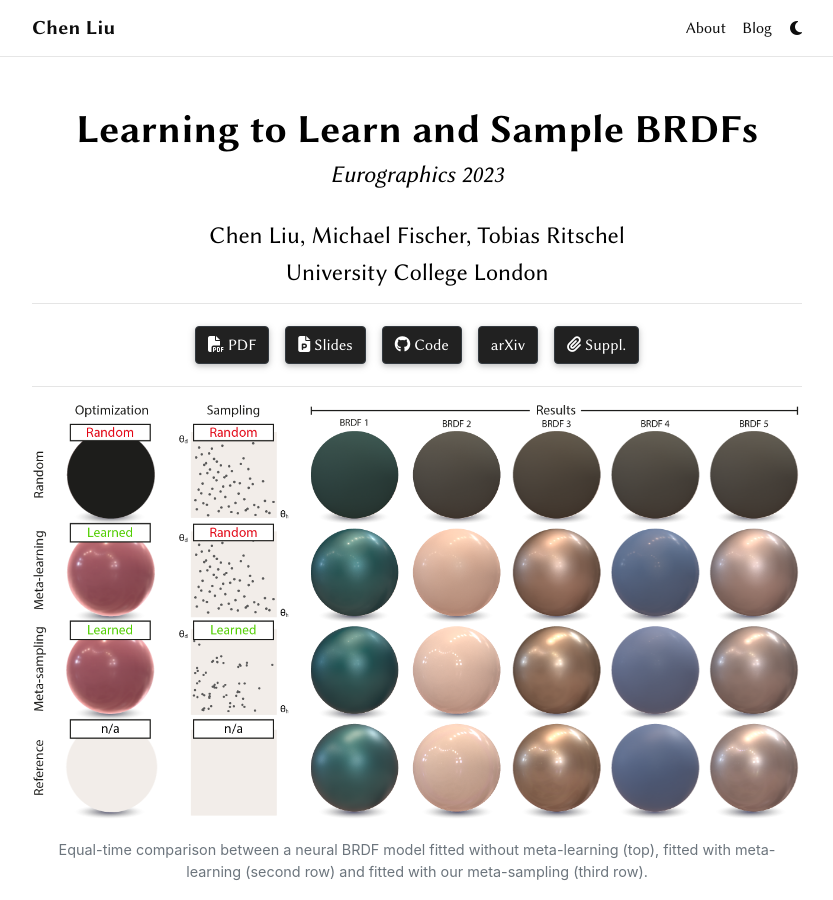
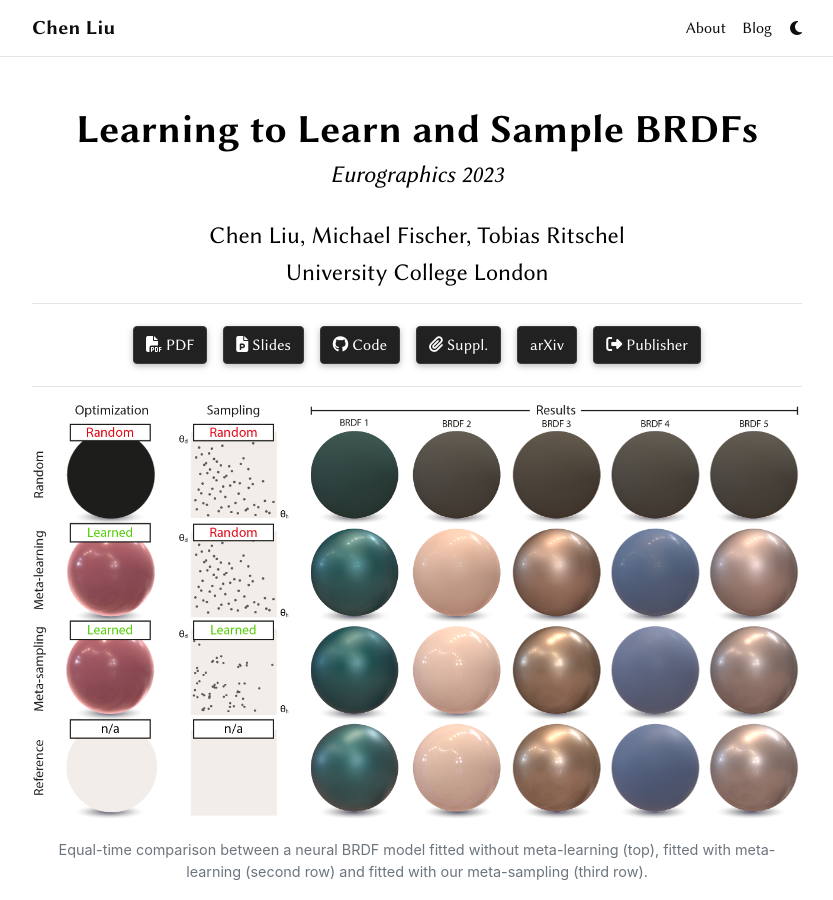
Before and after one commit to ryushinn/ryushinn.github.io, a Jekyll site: the page built from _publications/metasampling.md, in a window 1280 px wide and 900 px high. Shown: the whole window, without its empty margins (223-1056 px from the left). Built offline with Jekyll 4.4.1, drawn with Linux system fonts in a browser that asks for light colours; some web fonts are replaced; comment, search, counter and statistics services are not loaded; a style sheet for code colours, icons or effects is not loaded.

Commit message:
* fix typo at slides; add publisher link in page

```diff
--- a/_publications/metasampling.md
+++ b/_publications/metasampling.md
@@ -48,6 +48,13 @@ title: Learning to Learn and Sample BRDFs
         Code
     </a>
 
+    <!-- Supplemental -->
+    <a type="button" class="btn btn-dark"
+        href="{{ 'liu2023learning_supplemental.zip' | prepend: '/assets/publications/metasampling/' | relative_url }}">
+        <i class="fas fa-paperclip"></i>
+        Suppl.
+    </a>
+
     <!-- ArXiv -->
     <a href="https://arxiv.org/abs/2210.03510"
         type="button" class="btn btn-dark">
@@ -56,13 +63,12 @@ title: Learning to Learn and Sample BRDFs
     </a>
 
     <!-- Publisher Version -->
+    <a href="https://doi.org/10.1111/cgf.14754"
+        type="button" class="btn btn-dark">
+        <i class="fa-solid fa-right-from-bracket"></i>
+        Publisher
+    </a>
 
-    <!-- Supplemental -->
-    <a type="button" class="btn btn-dark"
-        href="{{ 'liu2023learning_supplemental.zip' | prepend: '/assets/publications/metasampling/' | relative_url }}">
-        <i class="fas fa-paperclip"></i>
-        Suppl.
-    </a>
 </p>
 </div>
 
```
